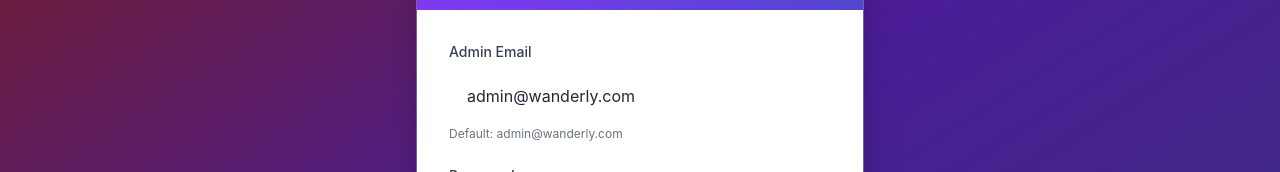
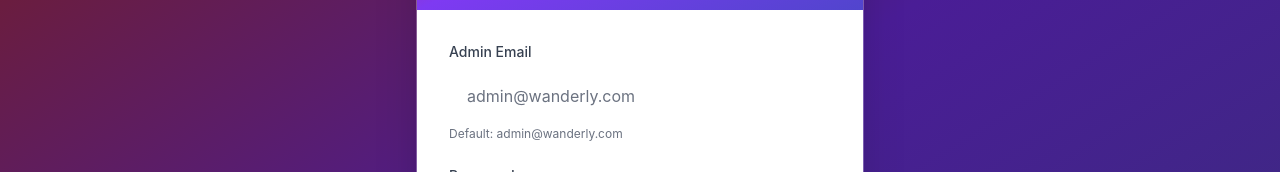
Before and after one commit to HasanRzayev/ExperienceSharing, a React (Create React App) app: page /admin-login in a window 1280 px wide. Shown: the part 224-396 px from the top of the page. Built offline with nearby package versions, Linux system fonts and the light colour scheme; no server answers.

Commit message:
Set admin email input to empty by default (only placeholder shown)

```diff
--- a/src/pages/AdminLogin.js
+++ b/src/pages/AdminLogin.js
@@ -5,7 +5,7 @@
 import Cookies from 'js-cookie';
 
 function AdminLogin() {
-  const [email, setEmail] = useState('admin@wanderly.com');
+  const [email, setEmail] = useState('');
   const [password, setPassword] = useState('');
   const [isLoading, setIsLoading] = useState(false);
   const navigate = useNavigate();
```
